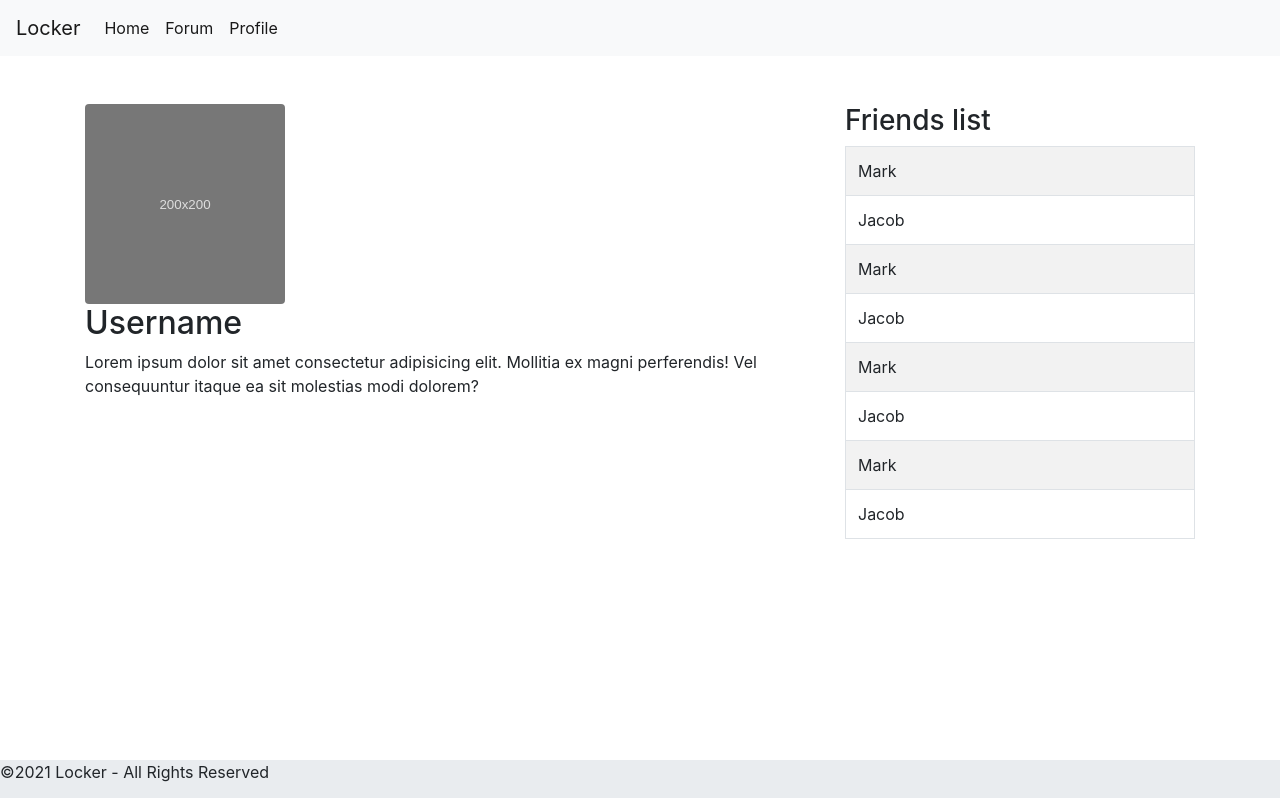
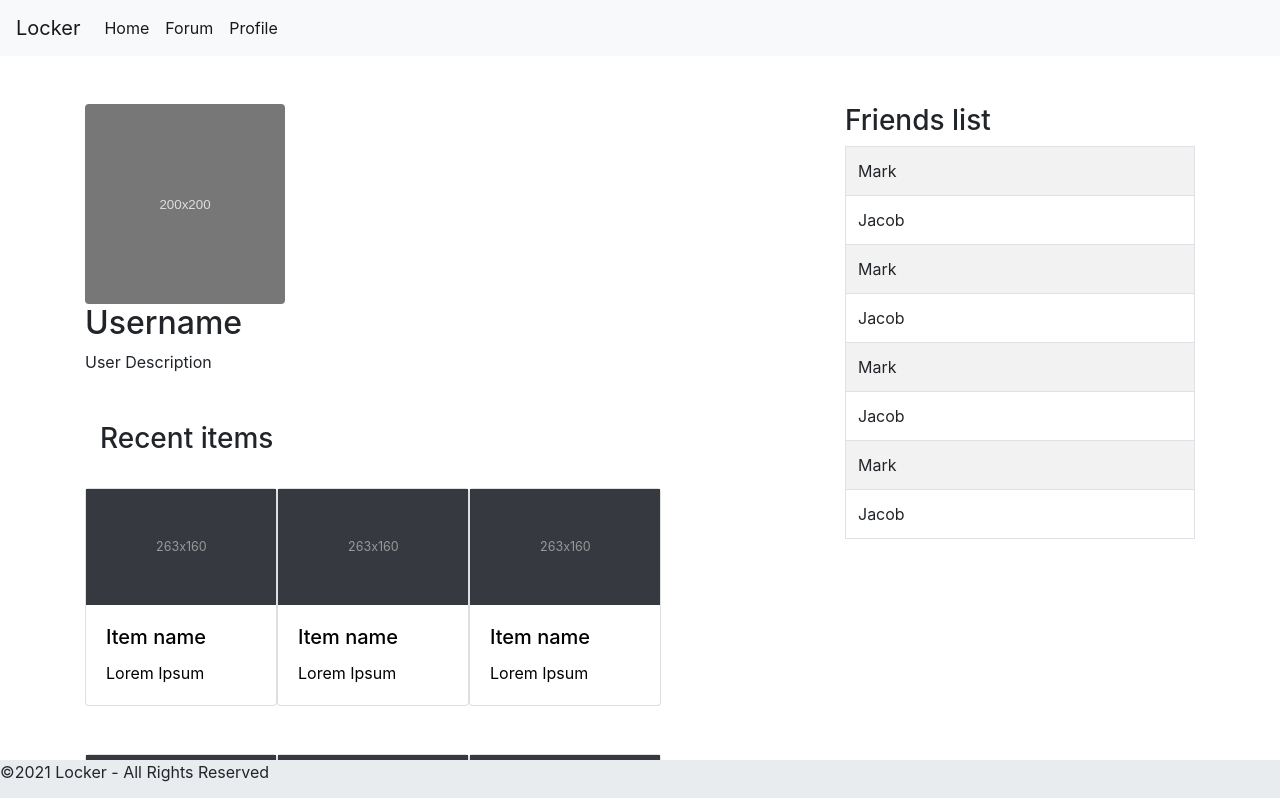
Before and after one commit to alexisbernier/locker-project, a React (Create React App) app: page /ProfilePage in a window 1280 px wide. Shown: the top 798 px of the page. Built offline with nearby package versions, Linux system fonts and the light colour scheme.

Commit message:
update: added recentitems to profile page

```diff
--- a/src/pages/ProfilePage.js
+++ b/src/pages/ProfilePage.js
@@ -2,6 +2,7 @@ import { Container, Col, Row, Table } from "react-bootstrap";
 import Footer from "../components/Footer";
 import NavCo from "../components/NavbarWhenConnected";
 import ProfilePicture from "../components/ProfilePicture";
+import RecentItems from "../components/RecentItems";
 
 const ProfilePage = () => {
   return (
@@ -11,15 +12,11 @@ const ProfilePage = () => {
         <Row className="justify-content-md-center">
           <Col sm={8}>
             <ProfilePicture />
-            <div>
+            <div className="mb-5">
               <h2 class="text-justify">Username</h2>
-              <p>
-                {" "}
-                Lorem ipsum dolor sit amet consectetur adipisicing elit.
-                Mollitia ex magni perferendis! Vel consequuntur itaque ea sit
-                molestias modi dolorem?
-              </p>
+              <p> User Description</p>
             </div>
+            <RecentItems />
           </Col>
           <Col sm={4}>
             <div>
```
